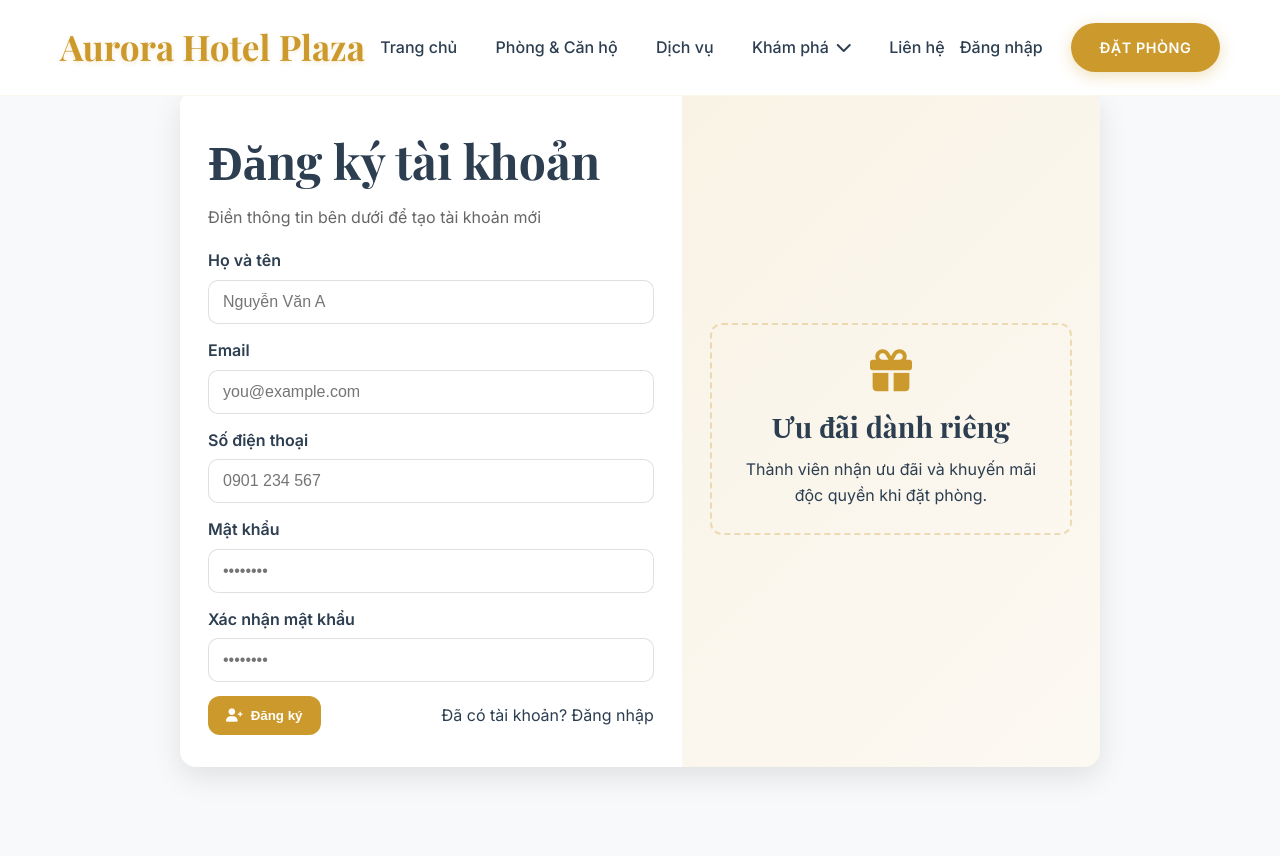
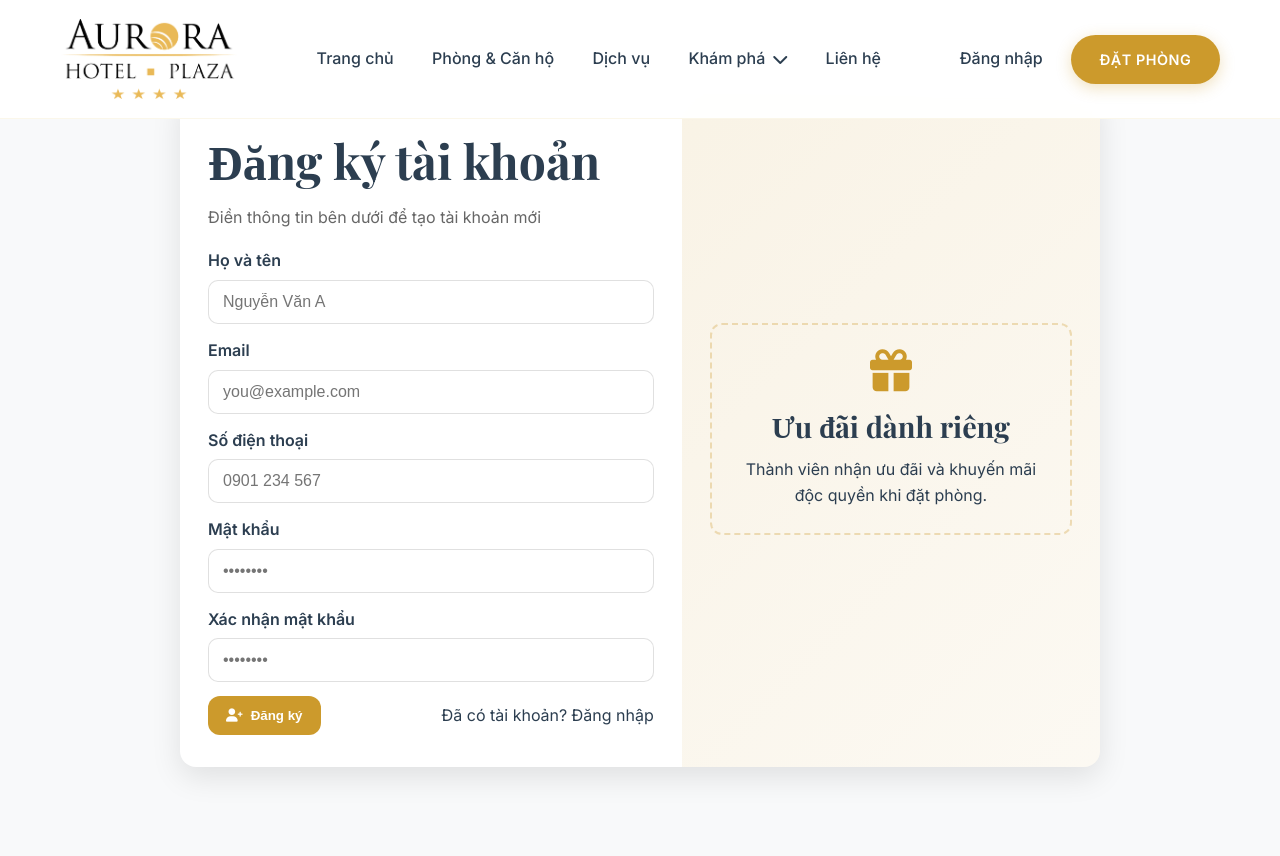
Before and after one commit to quanglong3824/Aurora-booking-web, a PHP site: page /pages/auth/dang-ky.php in a window 1280 px wide. Shown: the top 856 px of the page. Run offline with PHP 8.4, Linux system fonts and the light colour scheme.

Commit message:
Chỉnh logo và menu

```diff
--- a/includes/header.php
+++ b/includes/header.php
@@ -45,8 +45,11 @@ require_once __DIR__ . '/config.php';
         <nav class="navbar">
             <div class="nav-container">
                 <div class="nav-logo">
-                    <a href="<?php echo url('index.php'); ?>">
-                        <h1>Aurora Hotel Plaza</h1>
+                    <a href="<?php echo url('index.php'); ?>" class="nav-logo-link" aria-label="Aurora Hotel Plaza">
+                        <img src="<?php echo asset('img/src/logo/logo-white-ui.png'); ?>"
+                             alt="<?php echo isset($hotel_name) ? $hotel_name : 'Aurora Hotel Plaza'; ?>"
+                             class="logo-img"
+                             style="height:80px; width:auto; display:block;" />
                     </a>
                 </div>
                 <ul class="nav-menu" id="navMenu">
```
